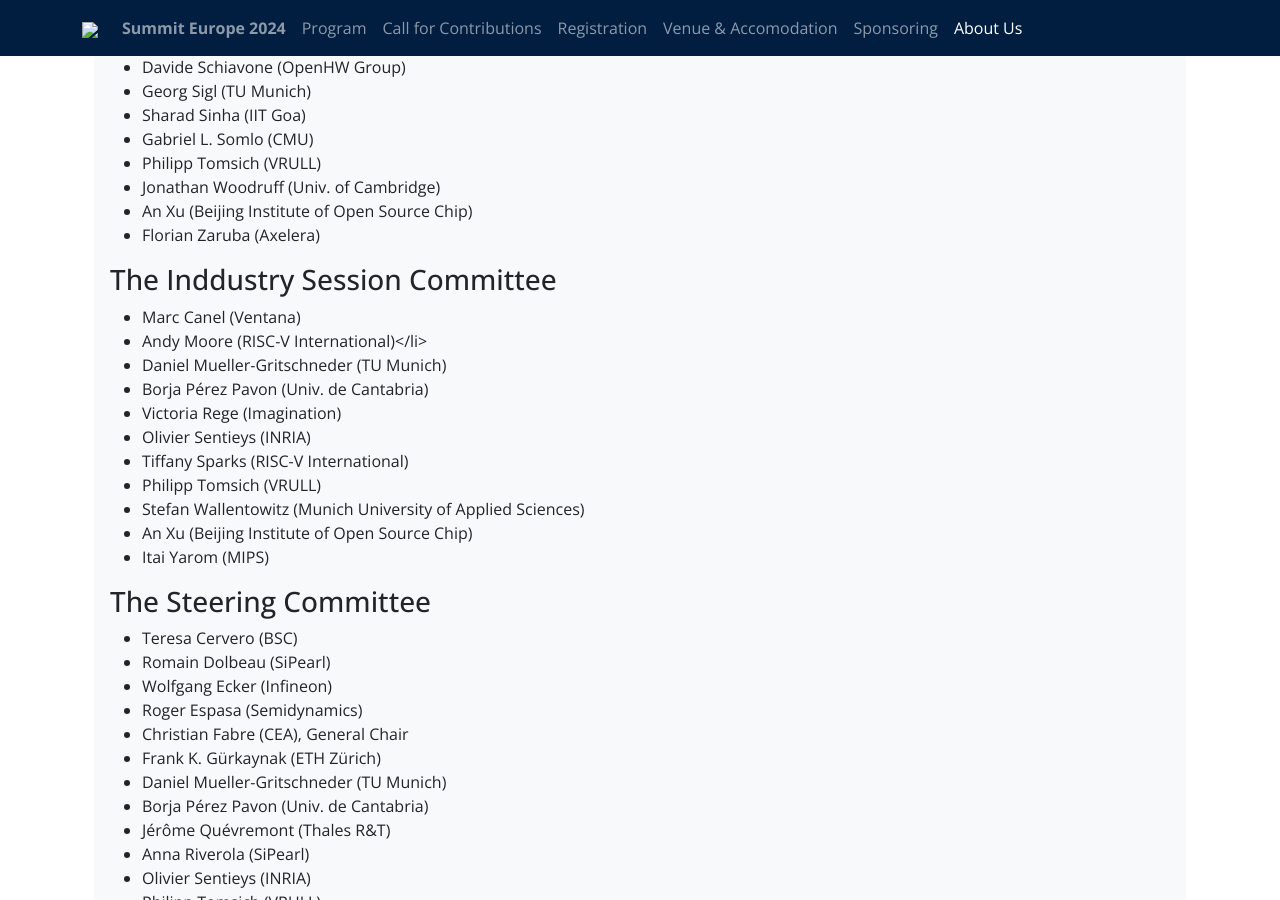
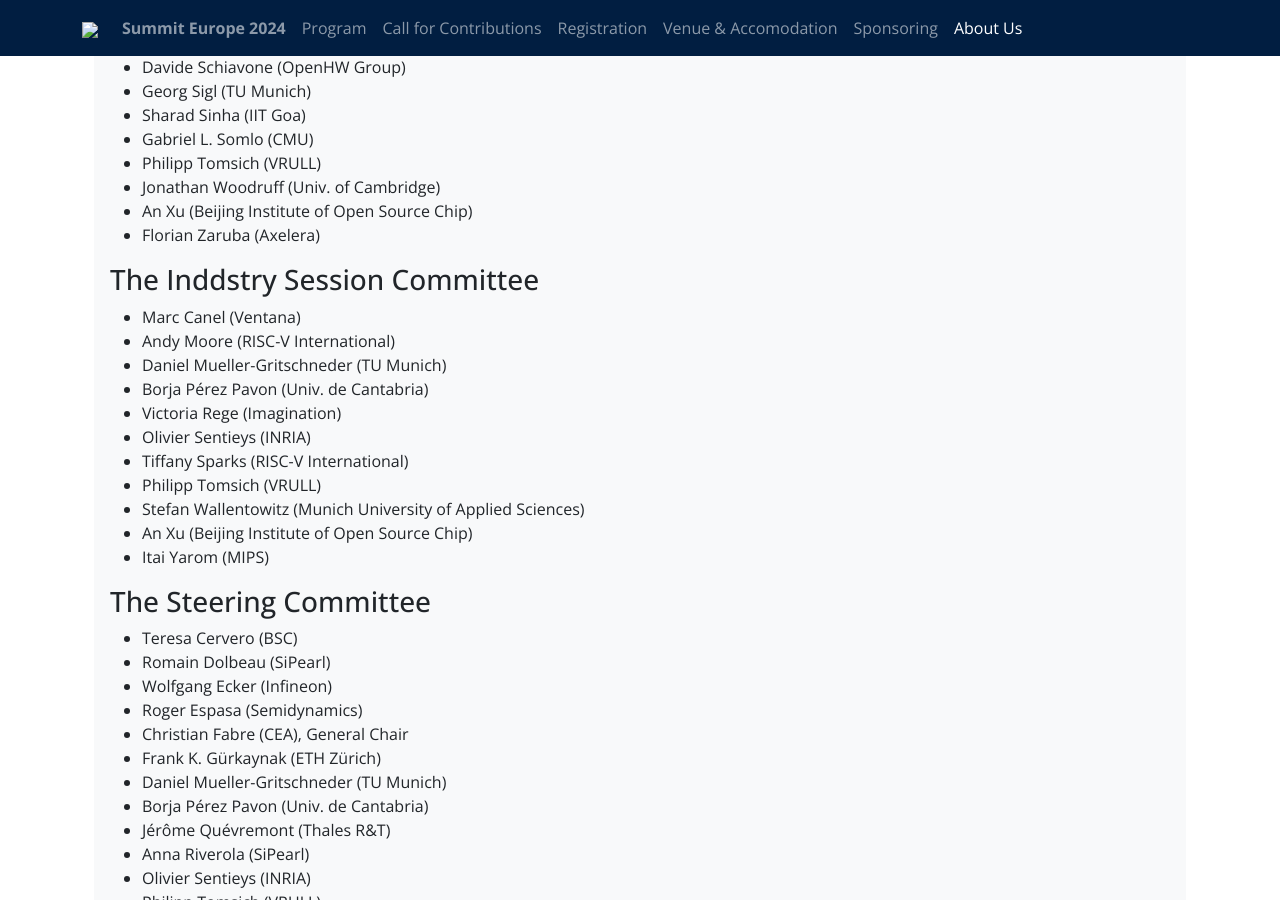
Before and after one commit to riscv-europe/summit-website-development, a Jekyll site: the page built from summit/2024/about.md, in a window 1280 px wide and 900 px high, scrolled down 1522 px. Built offline with Jekyll 4.4.1, drawn with Linux system fonts in a browser that asks for light colours.

Commit message:
Fix typo

```diff
--- a/summit/2024/about.md
+++ b/summit/2024/about.md
@@ -66,10 +66,10 @@
 - An Xu (Beijing Institute of Open Source Chip)
 - Florian Zaruba (Axelera)
 
-### The Inddustry Session Committee
+### The Inddstry Session Committee
 
 - Marc Canel (Ventana)
-- Andy Moore (RISC-V International)</li>
+- Andy Moore (RISC-V International)
 - Daniel Mueller-Gritschneder (TU Munich)
 - Borja Pérez Pavon (Univ. de Cantabria)
 - Victoria Rege (Imagination)
```
Also changed, not shown: _layouts/summit2024.html (line endings or trailing spaces).
